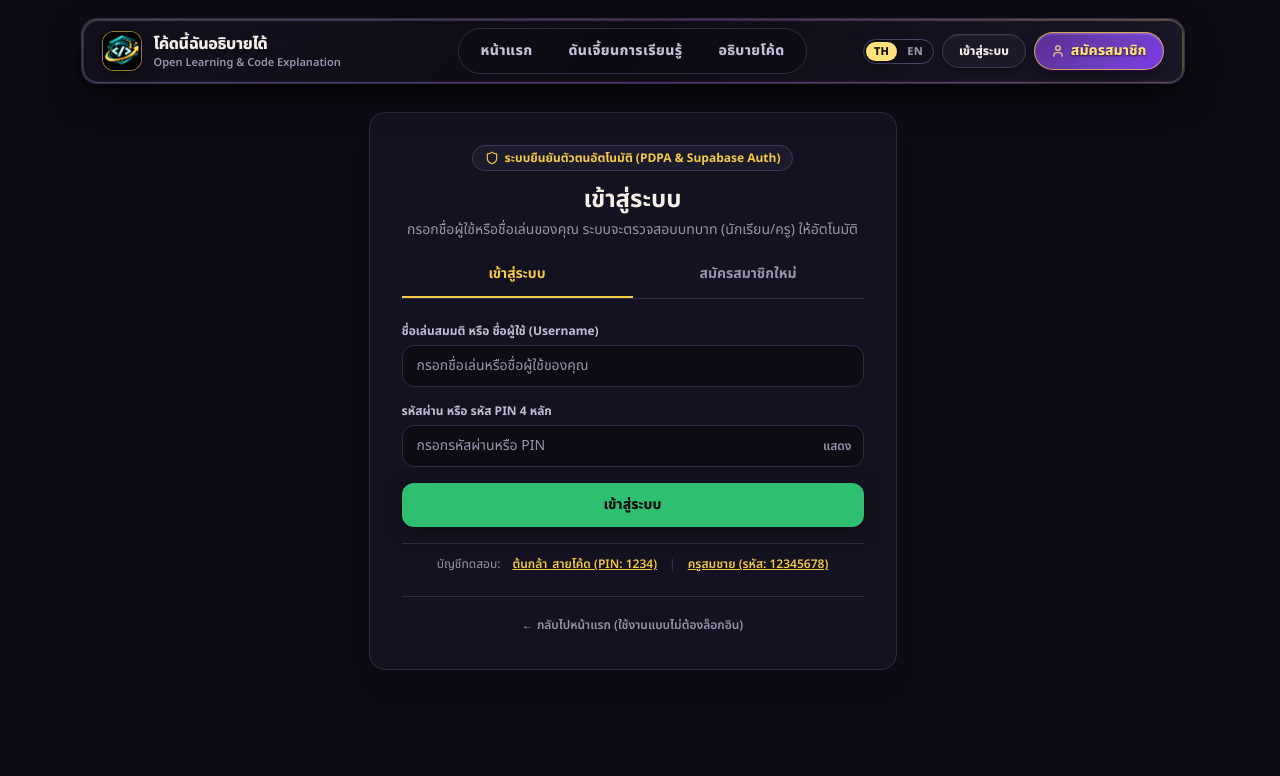
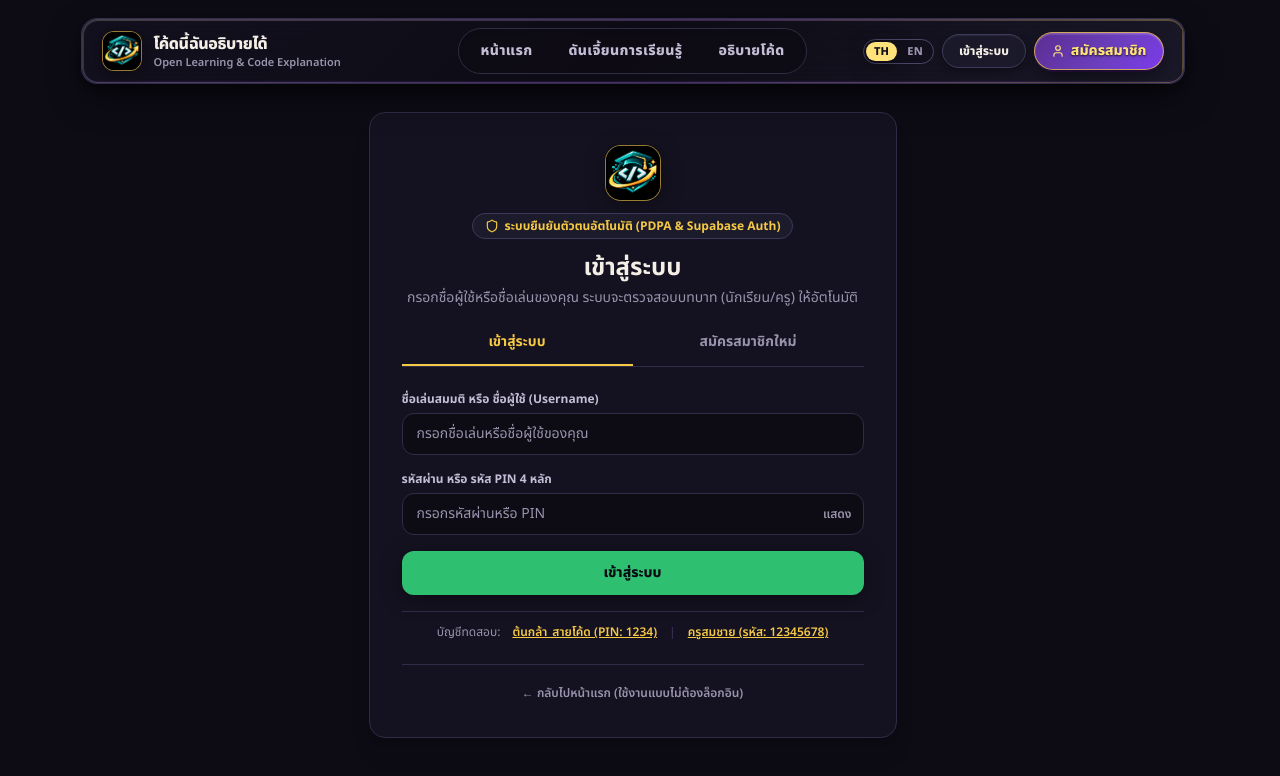
Before and after one commit to Khantikun/explain-code, a Next.js app in the folder explain-code/: page /login in a window 1280 px wide. Shown: the top 776 px of the page. Built offline with nearby package versions, Linux system fonts and the light colour scheme.

Commit message:
feat(ui): แทนที่โลโก้ในหน้าเข้าสู่ระบบ แดชบอร์ดครู และหน้าดันเจี้ยนด้วย logo.png

```diff
--- a/explain-code/app/components/DungeonRunScreen.tsx
+++ b/explain-code/app/components/DungeonRunScreen.tsx
@@ -430,9 +430,11 @@ export function DungeonRunScreen({
       >
         <div className="max-w-7xl mx-auto flex flex-wrap items-center justify-between gap-4">
           <div className="flex items-center gap-3">
-            <div className="w-9 h-9 rounded-xl bg-gradient-to-br from-[#5a2d91] to-[#9b5de5] border border-[#9b5de5]/60 flex items-center justify-center shadow-lg">
-              <Icon name="sword" size={18} className="text-[#ffe27a]" />
-            </div>
+            <img
+              src="/logo.png"
+              alt="ExplainCode Logo"
+              className="w-9 h-9 rounded-xl object-contain bg-[#0d0b14] border border-[#f6c945]/60 shadow-lg shrink-0"
+            />
             <div>
               <span className="text-[11px] font-bold uppercase tracking-wider text-[#f6c945] block">
                 ดันเจี้ยนการเรียนรู้ · Custom Code
--- a/explain-code/app/components/TacticalDungeonScreen.tsx
+++ b/explain-code/app/components/TacticalDungeonScreen.tsx
@@ -237,9 +237,11 @@ export function TacticalDungeonScreen({
       <header className="border-b border-slate-800 bg-slate-900/90 backdrop-blur sticky top-0 z-30 px-4 py-3">
         <div className="max-w-7xl mx-auto flex flex-wrap items-center justify-between gap-4">
           <div className="flex items-center gap-3">
-            <div className="w-10 h-10 rounded-xl bg-gradient-to-br from-indigo-600 via-purple-600 to-pink-600 flex items-center justify-center font-black text-xl shadow-lg shadow-indigo-500/20">
-              CD
-            </div>
+            <img
+              src="/logo.png"
+              alt="Code Depths Logo"
+              className="w-10 h-10 rounded-xl object-contain bg-slate-950 border border-indigo-500/50 shadow-lg shadow-indigo-500/20 shrink-0"
+            />
             <div>
               <div className="flex items-center gap-2">
                 <span className="text-xs font-bold uppercase tracking-wider text-indigo-400">
--- a/explain-code/app/components/TeacherDashboard.tsx
+++ b/explain-code/app/components/TeacherDashboard.tsx
@@ -1,4 +1,5 @@
 import React, { useState, useEffect } from "react";
+import Image from "next/image";
 import {
   ClassroomRecord,
   StudentRecord,
@@ -246,6 +247,13 @@ export function TeacherDashboard({
       <header className="bg-white border-b-2 border-[#cfe0dc] sticky top-0 z-30 no-print">
         <div className="max-w-6xl mx-auto px-4 sm:px-6 py-3.5 flex flex-wrap items-center justify-between gap-3">
           <div className="flex items-center gap-3">
+            <Image
+              src="/logo.png"
+              alt="โค้ดนี้ฉันอธิบายได้"
+              width={32}
+              height={32}
+              className="h-8 w-8 rounded-lg object-contain border border-[#0f766e]/40 bg-[#0d0b14] shrink-0"
+            />
             <span className="text-[20px] font-extrabold text-[#0b4f49]">
               โค้ดนี้ฉันอธิบายได้ · ครู
             </span>
--- a/explain-code/app/login/page.tsx
+++ b/explain-code/app/login/page.tsx
@@ -3,6 +3,7 @@
 import React, { useState, useEffect, Suspense } from "react";
 import { useRouter, useSearchParams } from "next/navigation";
 import Link from "next/link";
+import Image from "next/image";
 import { SiteHeader, setClientSession } from "../components/SiteHeader";
 import { Icon } from "../components/Icons";
 import {
@@ -346,6 +347,15 @@ function LoginFormContent() {
       <main className="mx-auto max-w-xl px-4 py-10 sm:px-6">
         <div className="rounded-2xl border border-[#2f2d45] bg-[#141220] p-6 sm:p-8 shadow-xl">
           <div className="mb-6 text-center">
+            <div className="mx-auto mb-3 flex h-14 w-14 items-center justify-center rounded-2xl overflow-hidden border border-[#f6c945]/60 bg-[#0d0b14] shadow-md">
+              <Image
+                src="/logo.png"
+                alt="โค้ดนี้ฉันอธิบายได้"
+                width={56}
+                height={56}
+                className="h-full w-full object-contain"
+              />
+            </div>
             <span className="inline-flex items-center gap-1.5 rounded-full border border-[#3d395a] bg-[#1c1b2b] px-3 py-1 text-xs font-bold text-[#f6c945]">
               <Icon name="shield" className="h-3.5 w-3.5" />
               ระบบยืนยันตัวตนอัตโนมัติ (PDPA &amp; Supabase Auth)
--- a/explain-code/app/page.tsx
+++ b/explain-code/app/page.tsx
@@ -2,6 +2,7 @@
 
 import React, { useState, useEffect, useCallback } from "react";
 import Link from "next/link";
+import Image from "next/image";
 import { SiteHeader } from "./components/SiteHeader";
 import { useUiLanguage } from "./components/LanguageProvider";
 import {
@@ -1173,7 +1174,13 @@ export default function ExplainCodeApp() {
         {/* แถบบนสไตล์ Dark Dungeon */}
         <header className="bg-[#141220] border-b border-[#2f2d45] text-[#f4efe6] px-6 py-4 flex items-center justify-between transition">
           <div className="flex items-center gap-2.5 text-[20px] font-extrabold tracking-tight text-[#ffe27a]">
-            <Icon name="code" size={24} className="text-[#f6c945]" />
+            <Image
+              src="/logo.png"
+              alt="โค้ดนี้ฉันอธิบายได้"
+              width={32}
+              height={32}
+              className="h-8 w-8 rounded-lg object-contain border border-[#f6c945]/50 bg-[#0d0b14] shrink-0"
+            />
             <span>
               โค้ดนี้ฉันอธิบายได้ {isTeacherRole ? "· ครูผู้สอน" : "· นักเรียน"}
             </span>
@@ -1656,7 +1663,13 @@ export default function ExplainCodeApp() {
               onClick={() => setStudentTab("quest")}
               className="text-[20px] font-extrabold tracking-tight text-[#ffe27a] flex items-center gap-2 cursor-pointer"
             >
-              <Icon name="code" size={24} className="text-[#f6c945]" />
+              <Image
+                src="/logo.png"
+                alt="โค้ดนี้ฉันอธิบายได้"
+                width={32}
+                height={32}
+                className="h-8 w-8 rounded-lg object-contain border border-[#f6c945]/50 bg-[#0d0b14] shrink-0"
+              />
               <span>โค้ดนี้ฉันอธิบายได้</span>
             </button>
             <span className="px-2.5 py-0.5 rounded-full bg-[#25193b] border border-[#9b5de5]/60 text-[#e9d5ff] text-[12px] font-extrabold">
```
